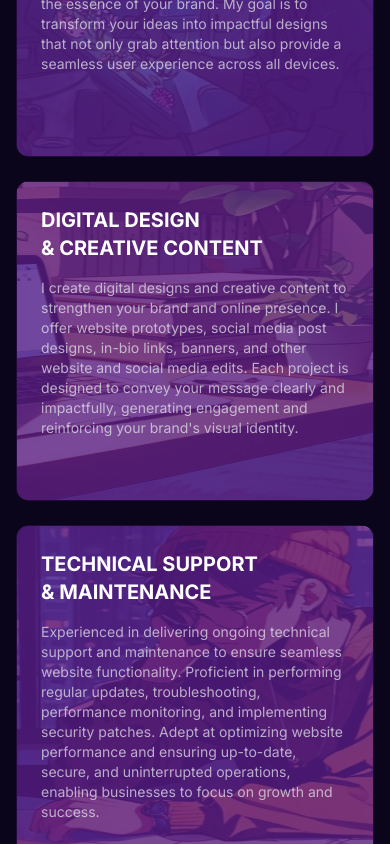
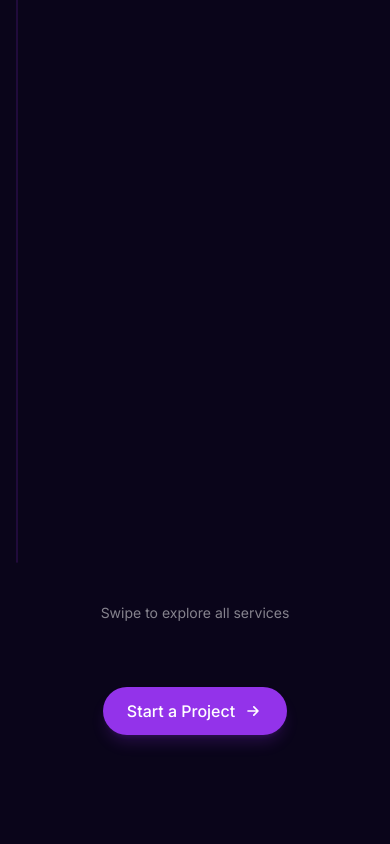
Before and after one commit to Cloves-Neto/devneto, a Next.js app in the folder app-devneto/: page / in a window 390 px wide. Shown: the part 3266-4110 px from the top of the page. Built offline with nearby package versions, Linux system fonts and the light colour scheme.

Commit message:
Update MyServicesSection.tsx

```diff
--- a/app-devneto/app/components/sections/MyServicesSection.tsx
+++ b/app-devneto/app/components/sections/MyServicesSection.tsx
@@ -1,7 +1,6 @@
 'use client'
 
-import React, { useState, useEffect } from 'react';
-import { motion } from 'framer-motion';
+import React, { useState, useEffect, useRef } from 'react';
 
 interface Service {
   title: React.ReactNode;
@@ -12,9 +11,9 @@ interface Service {
 const ServicesSection: React.FC = () => {
   const [activeCard, setActiveCard] = useState<number | null>(null);
   const [isVisible, setIsVisible] = useState(false);
+  const sectionRef = useRef<HTMLElement>(null);
 
   useEffect(() => {
-    // Simple intersection observer to trigger animations when scrolled into view
     const observer = new IntersectionObserver((entries) => {
       entries.forEach(entry => {
         if (entry.isIntersecting) {
@@ -23,11 +22,14 @@ const ServicesSection: React.FC = () => {
       });
     }, { threshold: 0.1 });
 
-    const section = document.querySelector('.services-section');
-    if (section) observer.observe(section);
+    if (sectionRef.current) {
+      observer.observe(sectionRef.current);
+    }
 
     return () => {
-      if (section) observer.unobserve(section);
+      if (sectionRef.current) {
+        observer.unobserve(sectionRef.current);
+      }
     };
   }, []);
 
@@ -82,38 +84,14 @@ const ServicesSection: React.FC = () => {
     },
   ];
 
-  // Animation variants
-  const containerVariants = {
-    hidden: { opacity: 0 },
-    visible: {
-      opacity: 1,
-      transition: {
-        staggerChildren: 0.2,
-      },
-    },
-  };
-
-  const itemVariants = {
-    hidden: { y: 20, opacity: 0 },
-    visible: {
-      y: 0,
-      opacity: 1,
-      transition: {
-        duration: 0.5,
-      },
-    },
-  };
-
   return (
-    <section className="services-section bg-[#0a051a] w-full py-16 md:py-24 px-4 sm:px-6 lg:px-8 overflow-hidden">
+    <section
+      ref={sectionRef}
+      className={`services-section bg-[#0a051a] w-full py-16 md:py-24 px-4 sm:px-6 lg:px-8 overflow-hidden transition-opacity duration-1000 ${isVisible ? 'opacity-100' : 'opacity-0'}`}
+    >
       <div className="max-w-screen-xl mx-auto">
         {/* Section Header */}
-        <motion.div
-          initial={{ opacity: 0, y: 20 }}
-          animate={isVisible ? { opacity: 1, y: 0 } : { opacity: 0, y: 20 }}
-          transition={{ duration: 0.6 }}
-          className="mb-16"
-        >
+        <div className={`mb-16 transition-all duration-700 delay-100 ${isVisible ? 'translate-y-0' : 'translate-y-10'}`}>
           <div className="flex flex-col items-center">
             <span className="text-purple-500 text-sm font-medium tracking-wider uppercase mb-3">
               my services
@@ -132,22 +110,20 @@ const ServicesSection: React.FC = () => {
               brand and turn your vision into reality!
             </p>
           </div>
-        </motion.div>
+        </div>
 
         {/* Services Grid */}
-        <motion.div
-          variants={containerVariants}
-          initial="hidden"
-          animate={isVisible ? "visible" : "hidden"}
-          className="grid grid-cols-1 md:grid-cols-2 lg:grid-cols-2 gap-6 lg:gap-8"
-        >
+        <div className="grid grid-cols-1 md:grid-cols-2 gap-6 lg:gap-8">
           {services.map((service, index) => (
-            <motion.div
+            <div
               key={index}
-              variants={itemVariants}
-              className="group"
+              className={`group service-item service-item-${index} ${isVisible ? 'is-visible' : ''}`}
               onMouseEnter={() => setActiveCard(index)}
               onMouseLeave={() => setActiveCard(null)}
+              style={{
+                // Apply staggered animation delay based on index
+                transitionDelay: `${100 + index * 150}ms`,
+              }}
             >
               <div
                 className={`
@@ -203,10 +179,61 @@ const ServicesSection: React.FC = () => {
                   </div>
                 </div>
               </div>
-            </motion.div>
+            </div>
           ))}
-        </motion.div>
+        </div>
+
+        {/* Mobile scroll indicator */}
+        <div className="mt-6 text-center md:hidden">
+          <p className="text-white/50 text-sm">Swipe to explore all services</p>
+        </div>
+
+        {/* Call to action */}
+        <div className={`mt-16 text-center transition-all duration-700 delay-100 ${isVisible ? 'translate-y-0 opacity-100' : 'translate-y-10 opacity-0'}`}>
+          <a href="#contact" className="inline-flex items-center justify-center px-6 py-3 bg-purple-600 hover:bg-purple-700 text-white rounded-full transition-colors duration-300 shadow-lg shadow-purple-600/20 font-medium">
+            Start a Project
+            <svg className="w-5 h-5 ml-2" fill="none" viewBox="0 0 24 24" stroke="currentColor">
+              <path strokeLinecap="round" strokeLinejoin="round" strokeWidth={2} d="M13 7l5 5m0 0l-5 5m5-5H6" />
+            </svg>
+          </a>
+        </div>
       </div>
+
+      {/* CSS for animations */}
+      <style jsx>{`
+        .service-item {
+          opacity: 0;
+          transform: translateY(30px);
+          transition: opacity 0.6s ease, transform 0.6s ease;
+        }
+
+        .service-item.is-visible {
+          opacity: 1;
+          transform: translateY(0);
+        }
+
+        @media (max-width: 768px) {
+          .grid {
+            scroll-snap-type: x mandatory;
+            grid-auto-flow: column;
+            grid-auto-columns: 85%;
+            overflow-x: auto;
+            scroll-padding: 1rem;
+            padding: 1rem;
+            margin-left: -1rem;
+            margin-right: -1rem;
+            -webkit-overflow-scrolling: touch;
+          }
+
+          .grid::-webkit-scrollbar {
+            display: none;
+          }
+
+          .grid > div {
+            scroll-snap-align: start;
+          }
+        }
+      `}</style>
     </section>
   );
 };
```
